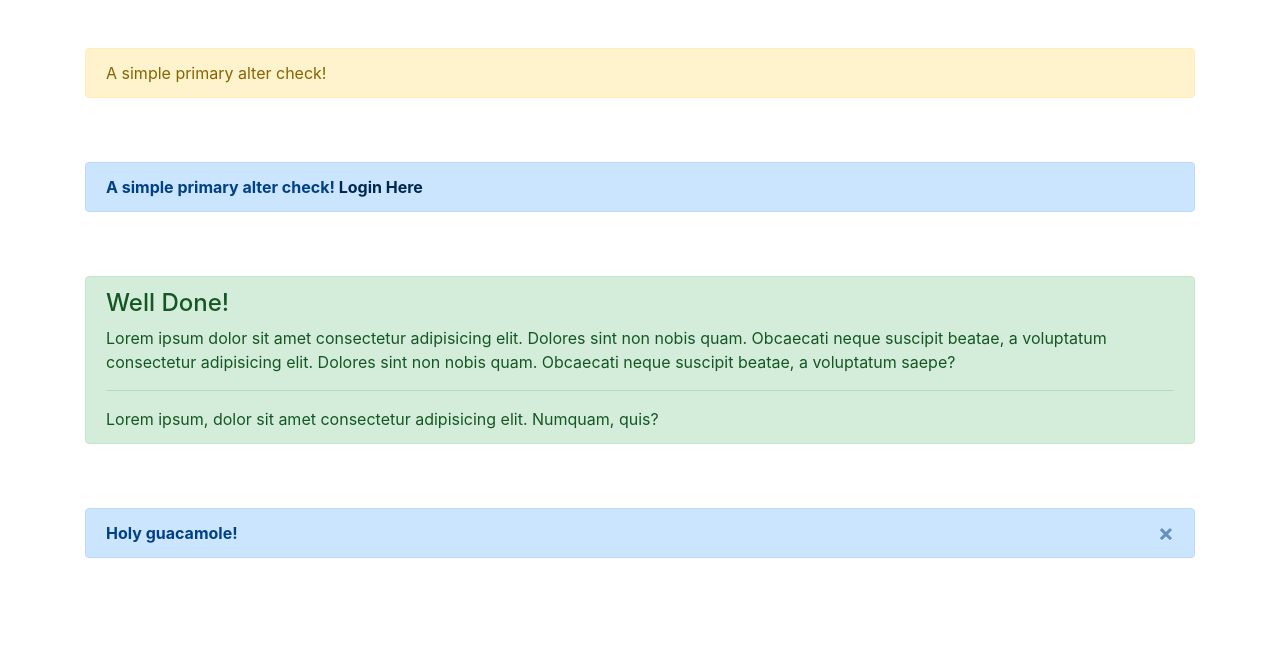
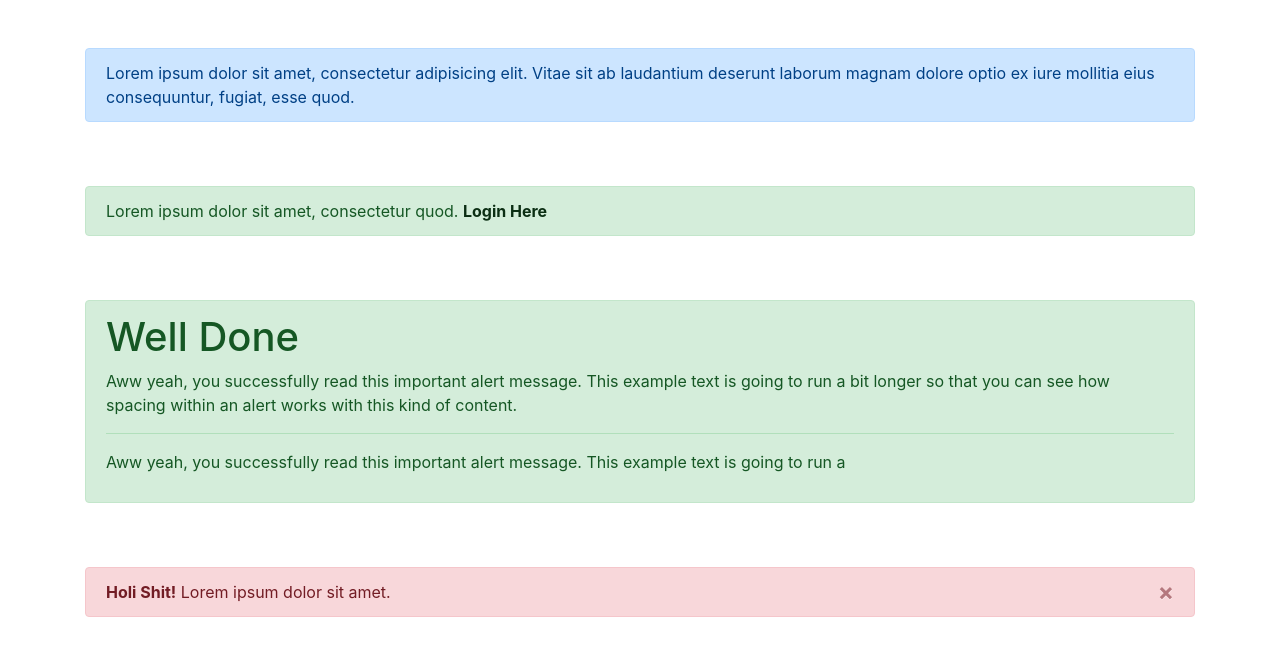
Before and after one commit to sahanpasindu/Bootstrap-04-Sinhalen-Series, a plain HTML site: page Bootstrap Tutorial 08/index.html in a window 1280 px wide. Drawn offline with nearby package versions, Linux system fonts and the light colour scheme.

Commit message:
Update index.html file

```diff
--- a/Bootstrap Tutorial 08/index.html
+++ b/Bootstrap Tutorial 08/index.html
@@ -2,51 +2,43 @@
 <html lang="en">
 <head>
 	<meta charset="UTF-8">
-    <meta name="viewport" content="width=device-width, initial-scale=1.0">
-    <meta http-equiv="X-UA-Compatible" content="ie=edge">
+	<meta name="viewport"
+		content="width=device-width, user-scalable=no, initial-scale=1.0, maximum-scale=1.0, minimum-scale=1.0">
+	<link rel="stylesheet" href="css/bootstrap.css">
 	<title>Document</title>
-    <link rel="stylesheet" href="css/bootstrap.css">
 </head>
 <body>
 	<div class="container mt-5">
-        <!-- Normal alert-->
-        <div class="alert alert-warning">
-            A simple primary alter check!
+		<div class="alert alert-primary" role="alert">
+			Lorem ipsum dolor sit amet, consectetur adipisicing elit. Vitae sit ab laudantium deserunt laborum magnam dolore optio ex iure mollitia eius consequuntur, fugiat, esse quod.
 		</div>
 		<br><br>
 
-        <!-- Normal link alert-->
-        <div class="alert alert-primary">
-        <strong>A simple primary alter check! </strong><a class="alert-link" href="#">Login Here</a>
+		<div class="alert alert-success" role="alert">
+			Lorem ipsum dolor sit amet, consectetur quod.  <a href="#" class="alert-link">Login Here</a>
 		</div>
+
 		<br><br>
 
-        <!-- Additional content alert-->
-        <div class="alert alert-success">
-            <h4 class="alert-heading">Well Done!</h4>
-            <p>Lorem ipsum dolor sit amet consectetur adipisicing elit. Dolores sint non nobis quam. Obcaecati neque suscipit
-                beatae, a voluptatum consectetur adipisicing elit. Dolores sint non nobis quam. Obcaecati neque suscipit beatae, a
-                voluptatum saepe?</p>
+		<div class="alert alert-success" role="alert">
+			<h1 class="alert-heading">Well Done</h1>
+			<p>Aww yeah, you successfully read this important alert message. This example text is going to run a bit longer so that you can see how spacing within an alert works with this kind of content.</p>
 			<hr>
-            <p class="mb-0">Lorem ipsum, dolor sit amet consectetur adipisicing elit. Numquam, quis?</p>
+			<p class="mg-0">Aww yeah, you successfully read this important alert message. This example text is going to run a </p>
 		</div>
+
 		<br><br>
 
-        <!-- Dismissing link alert-->
-        <div class="alert alert-primary alert-dismissible fade show" role='alert'>
-        <strong>Holy guacamole! </strong>
-        <button type="button" class="close" data-dismiss="alert" area-lable="Close">
-            <span area-hidden="true">&times</span>
+		<div class="alert alert-danger alert-dismissible fade show" role="alert">
+			<strong>Holi Shit!</strong> Lorem ipsum dolor sit amet.
+			<button type="button" class="close" data-dismiss="alert" aria-label="Close">
+				<span aria-hidden="true">&times;</span>
 			</button>
 		</div>
-        <br><br>
 	</div>
 
-<script src="https://code.jquery.com/jquery-3.3.1.slim.min.js" integrity="sha384-q8i/X+965DzO0rT7abK41JStQIAqVgRVzpbzo5smXKp4YfRvH+8abtTE1Pi6jizo"
-    crossorigin="anonymous"></script>
-<script src="https://cdnjs.cloudflare.com/ajax/libs/popper.js/1.14.6/umd/popper.min.js" integrity="sha384-wHAiFfRlMFy6i5SRaxvfOCifBUQy1xHdJ/yoi7FRNXMRBu5WHdZYu1hA6ZOblgut"
-    crossorigin="anonymous"></script>
-<script src="https://stackpath.bootstrapcdn.com/bootstrap/4.2.1/js/bootstrap.min.js" integrity="sha384-B0UglyR+jN6CkvvICOB2joaf5I4l3gm9GU6Hc1og6Ls7i6U/mkkaduKaBhlAXv9k"
-    crossorigin="anonymous"></script>
+	<script src="https://code.jquery.com/jquery-3.3.1.slim.min.js" integrity="sha384-q8i/X+965DzO0rT7abK41JStQIAqVgRVzpbzo5smXKp4YfRvH+8abtTE1Pi6jizo" crossorigin="anonymous"></script>
+<script src="https://cdnjs.cloudflare.com/ajax/libs/popper.js/1.14.6/umd/popper.min.js" integrity="sha384-wHAiFfRlMFy6i5SRaxvfOCifBUQy1xHdJ/yoi7FRNXMRBu5WHdZYu1hA6ZOblgut" crossorigin="anonymous"></script>
+<script src="https://stackpath.bootstrapcdn.com/bootstrap/4.2.1/js/bootstrap.min.js" integrity="sha384-B0UglyR+jN6CkvvICOB2joaf5I4l3gm9GU6Hc1og6Ls7i6U/mkkaduKaBhlAXv9k" crossorigin="anonymous"></script>
 </body>
 </html>
```
Lines whose indentation alone changed are shown as unchanged.
